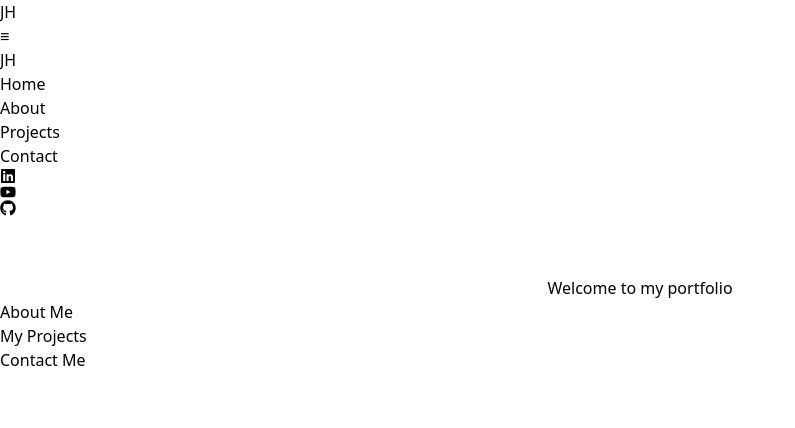
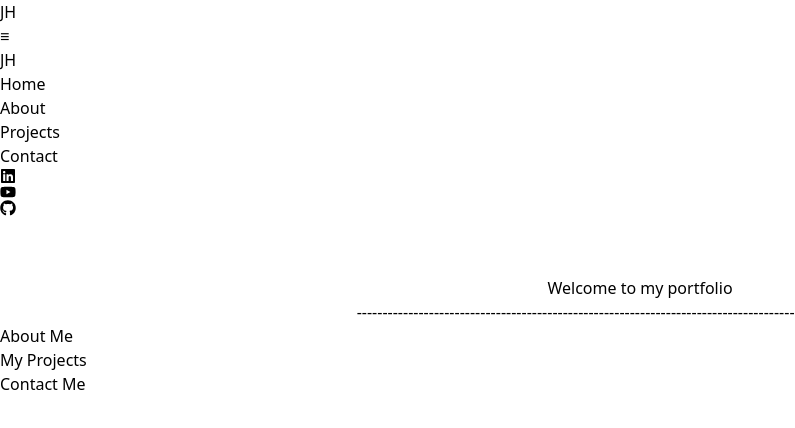
Before and after one commit to jhsotoglz/web-portfolio, a React (Vite) app: page / in a window 1280 px wide. Shown: the top 428 px of the page, without its empty margins (0-795 px from the left). Built offline with nearby package versions, Linux system fonts and the light colour scheme.

Commit message:
Fixing content screen size

```diff
--- a/src/App.css
+++ b/src/App.css
@@ -2,5 +2,5 @@ body {
   overflow-x: hidden;
 }
 .global-content {
-  @apply max-w-xl mx-auto px-4 text-center;
+  @apply max-w-7xl mx-auto text-center;
 }
--- a/src/components/Home.tsx
+++ b/src/components/Home.tsx
@@ -3,6 +3,7 @@ const Home = () => {
     <section id="home" className="h-screen flex justify-center items-center bg-white">
       <div className="global-content">
         <h1 className="text-4xl font-bold">Welcome to my portfolio</h1>
+        <h3 className="text-4xl font-bold">--------------------------------------------------------------------------------------------------------------</h3>
       </div>
     </section>
   );
--- a/src/components/Navbar.tsx
+++ b/src/components/Navbar.tsx
@@ -36,7 +36,7 @@ const Navbar = ({ isVisible, setIsVisible }: NavbarProps) => {
 
                 {/* Vertical NAVIGATION Label (only when hidden) */}
                 {!isVisible && (
-                    <div className="absolute top-1/2 right-[16px] -translate-y-1/2 text-2xl tracking-widest text-gray-600 dark:text-gray-300">
+                    <div className="absolute top-1/2 right-[16px] -translate-y-1/2 text-4xl tracking-widest text-gray-600 dark:text-gray-300">
                         ≡
                     </div>
                 )}
```
